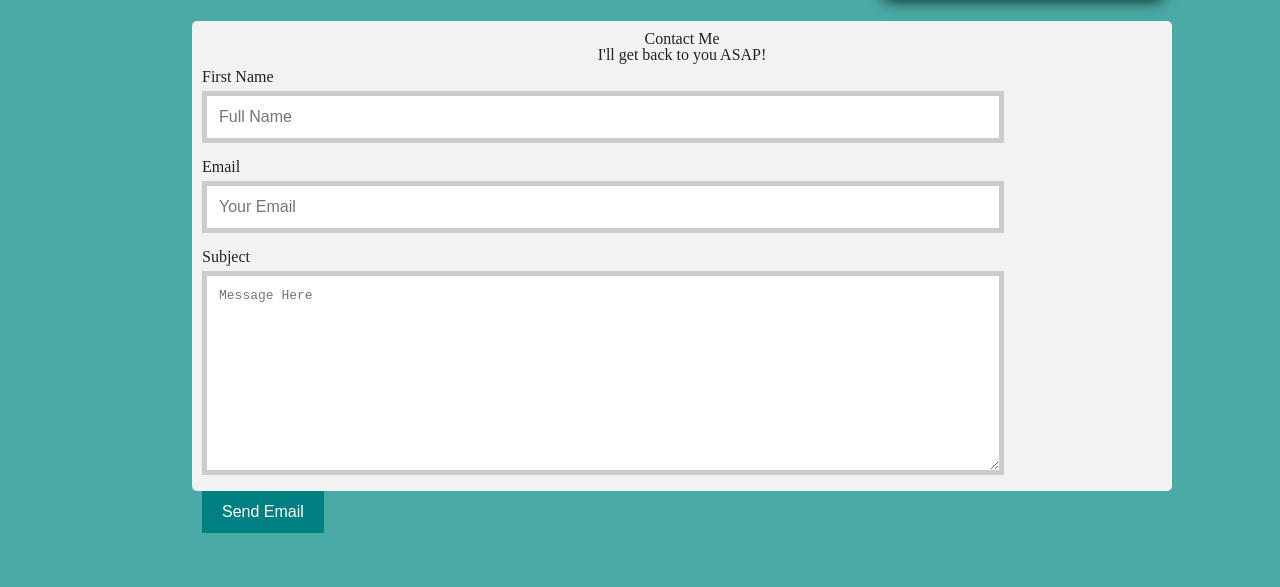
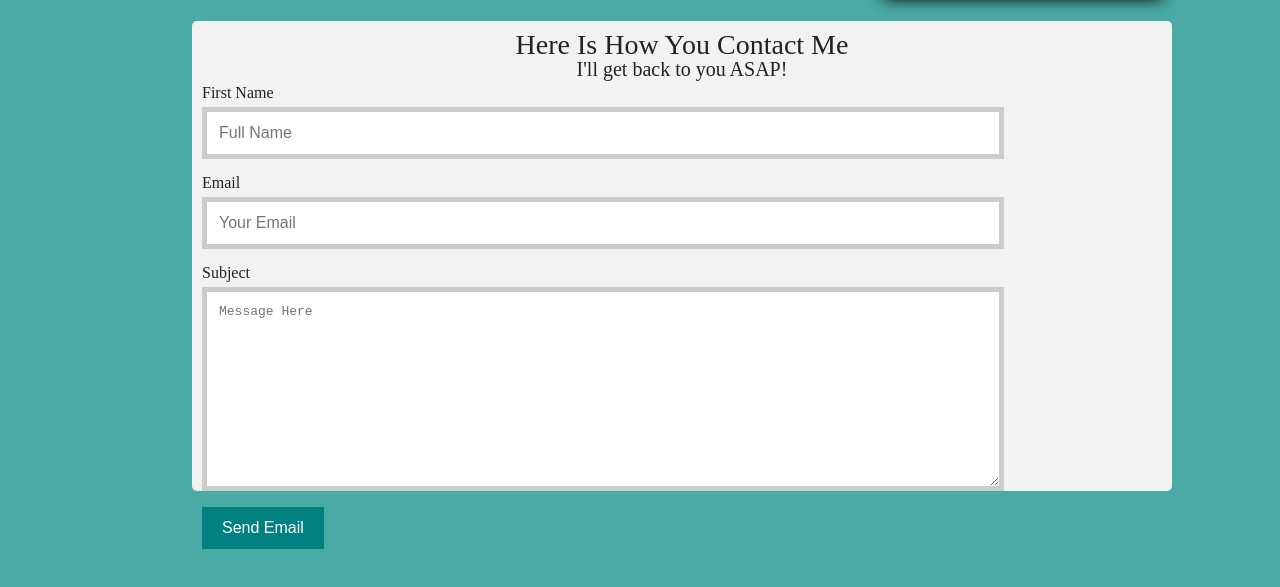
Before and after one commit to jmg1478/jmg1478.github.io, a plain HTML site: page contact.html in a window 1280 px wide. Shown: the part 59-646 px from the top of the page. Drawn offline with Linux system fonts and the light colour scheme.

Commit message:
text edit

```diff
--- a/contact.html
+++ b/contact.html
@@ -17,7 +17,7 @@
     </header>
 <div class="container">
   <div style="text-align:center">
-    <h2>Contact Me</h2>
+    <h2>Here Is How You Contact Me</h2>
     <p>I'll get back to you ASAP!</p>
   </div>
   <div class="row">
--- a/css/contact.css
+++ b/css/contact.css
@@ -91,3 +91,11 @@ body {
     display: table;
     clear: both;
   }
+  h2 {
+    font-size: 175%;
+    color: #4aaaa5,
+  }
+  p {
+    font-size: 125%;
+    color: #4aaaa5,
+  }
--- a/css/style.css
+++ b/css/style.css
@@ -13,6 +13,7 @@ width: 960px;
 }
 h3 {
   color: #4aaaa5;
+  font-size: 170%;
 }
 h1 {
   float: left;
@@ -20,7 +21,7 @@ h1 {
   font-size:225%;
   color: #ffffff;
   background-color: #4aaaa5;
-  width: 30%;
+  width: 27%;
   font-family: 'font-family: 'Georgia', Times, Times New Roman, Serif;'
 }
 .image {
```
